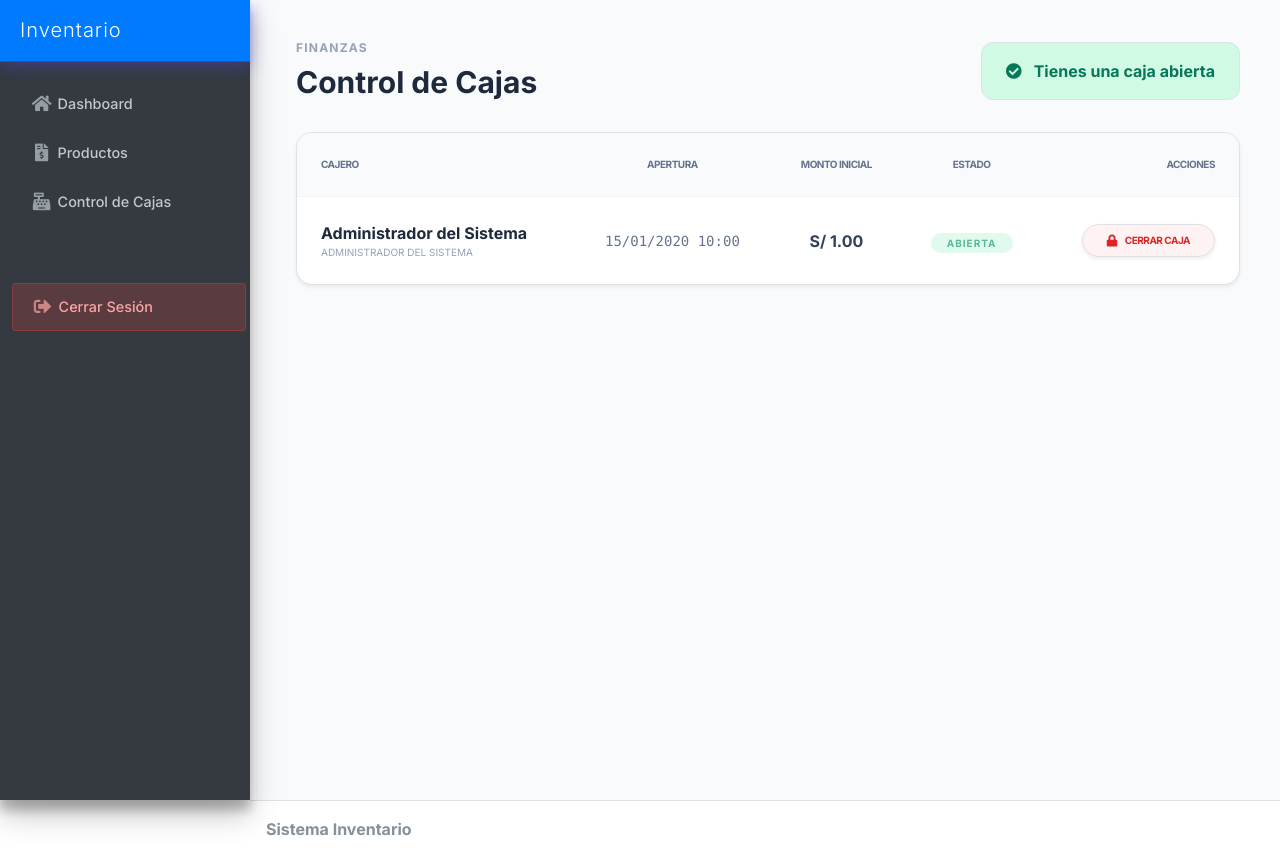
After one commit to Jhorxd/minimarket, a CodeIgniter app: page /minimarket/caja in a window 1280 px wide. The commit adds this page. Run offline with CodeIgniter, Linux system fonts and the light colour scheme; a user stored in the database is signed in; data comes from the database, SQL or seed files in the repository; tables that the repository leaves empty hold one stand-in row (values such as "Sample post"); some libraries are stand-ins or nearby versions.

Commit message:
Vistas para caja cierre

```diff
--- /dev/null
+++ b/application/controllers/Caja.php
@@ -0,0 +1,65 @@
+<?php
+defined('BASEPATH') OR exit('No direct script access allowed');
+
+class Caja extends CI_Controller {
+
+    public function __construct() {
+        parent::__construct();
+        if (!$this->session->userdata('id')) redirect('login');
+        $this->load->model('Caja_model');
+    }
+
+    public function index() {
+        $id_sucursal = $this->session->userdata('id_sucursal');
+
+        $data['cajas'] = $this->Caja_model->get_historial_cajas($id_sucursal);
+        $data['caja_activa'] = $this->Caja_model->get_caja_abierta($this->session->userdata('id'), $id_sucursal);
+
+        // Traer usuarios de la sucursal para el modal
+        $this->db->where('id_sucursal', $id_sucursal);
+        $this->db->where('estado', 1);
+        $data['usuarios_sucursal'] = $this->db->get('usuarios')->result();
+
+        $this->load->view('layouts/header');
+        $this->load->view('layouts/sidebar');
+        $this->load->view('caja/index', $data);
+        $this->load->view('layouts/footer');
+    }
+
+    public function abrir() {
+        // Vista del formulario de apertura
+        $this->load->view('layouts/header');
+        $this->load->view('layouts/sidebar');
+        $this->load->view('caja/apertura');
+        $this->load->view('layouts/footer');
+    }
+
+    public function guardar_apertura() {
+        $data = [
+            'id_sucursal'    => $this->session->userdata('id_sucursal'),
+            'id_usuario'     => $this->session->userdata('id'),
+            'monto_apertura' => $this->input->post('monto_apertura'),
+            'fecha_apertura' => date('Y-m-d H:i:s'),
+            'estado'         => 'Abierta'
+        ];
+
+        $id = $this->Caja_model->insertar($data);
+        $this->session->set_userdata('id_caja', $id);
+        redirect('caja');
+    }
+
+    public function cerrar($id) {
+        // Aquí luego sumaremos las ventas reales para comparar
+        $monto_cierre = $this->input->post('monto_cierre') ?? 0;
+
+        $data = [
+            'monto_cierre' => $monto_cierre,
+            'fecha_cierre' => date('Y-m-d H:i:s'),
+            'estado'       => 'Cerrada'
+        ];
+
+        $this->Caja_model->actualizar($id, $data);
+        $this->session->unset_userdata('id_caja');
+        redirect('caja');
+    }
+}
--- /dev/null
+++ b/application/models/Caja_model.php
@@ -0,0 +1,30 @@
+<?php
+class Caja_model extends CI_Model {
+
+    public function get_historial_cajas($id_sucursal) {
+        $this->db->select('c.*, u.nombre as cajero');
+        $this->db->from('cajas c');
+        $this->db->join('usuarios u', 'c.id_usuario = u.id');
+        $this->db->where('c.id_sucursal', $id_sucursal);
+        $this->db->order_by('c.id', 'DESC');
+        return $this->db->get()->result();
+    }
+
+    public function get_caja_abierta($id_usuario, $id_sucursal) {
+        return $this->db->get_where('cajas', [
+            'id_usuario'  => $id_usuario,
+            'id_sucursal' => $id_sucursal,
+            'estado'      => 'Abierta'
+        ])->row();
+    }
+
+    public function insertar($data) {
+        $this->db->insert('cajas', $data);
+        return $this->db->insert_id();
+    }
+
+    public function actualizar($id, $data) {
+        $this->db->where('id', $id);
+        return $this->db->update('cajas', $data);
+    }
+}
--- /dev/null
+++ b/application/views/caja/index.php
@@ -0,0 +1,171 @@
+<style>
+    [x-cloak] { display: none !important; }
+</style>
+<script src="https://cdn.jsdelivr.net/npm/alpinejs@3.x.x/dist/cdn.min.js" defer></script>
+<div class="md:ml-64 min-h-screen bg-slate-50 p-6 lg:p-10" x-data="{ openModal: false, openModalCierre: false }">
+
+    <header class="flex flex-col md:flex-row justify-between items-end mb-8 gap-4">
+        <div>
+            <nav class="text-xs font-bold text-slate-400 uppercase tracking-widest mb-2">Finanzas</nav>
+            <h1 class="text-3xl font-black text-slate-800">Control de Cajas</h1>
+        </div>
+
+        <?php if(!$caja_activa): ?>
+        <button @click="openModal = true" class="px-6 py-3 bg-blue-600 hover:bg-blue-700 text-white rounded-xl font-bold shadow-lg shadow-blue-100 transition-all">
+            <i class="fas fa-unlock-alt mr-2"></i> Aperturar Nueva Caja
+        </button>
+        <?php else: ?>
+        <div class="px-6 py-3 bg-emerald-100 text-emerald-700 rounded-xl font-bold border border-emerald-200">
+            <i class="fas fa-check-circle mr-2"></i> Tienes una caja abierta
+        </div>
+        <?php endif; ?>
+    </header>
+
+    <div class="bg-white rounded-2xl border border-slate-200 shadow-sm overflow-hidden">
+        <table class="w-full text-left">
+            <thead>
+                <tr class="bg-slate-50 text-slate-500 text-[10px] uppercase font-black tracking-tighter border-b border-slate-100">
+                    <th class="px-6 py-4">Cajero</th>
+                    <th class="px-6 py-4 text-center">Apertura</th>
+                    <th class="px-6 py-4 text-center text-nowrap">Monto Inicial</th>
+                    <th class="px-6 py-4 text-center">Estado</th>
+                    <th class="px-6 py-4 text-right">Acciones</th>
+                </tr>
+            </thead>
+            <tbody class="divide-y divide-slate-100">
+                <?php foreach($cajas as $c): ?>
+                <tr class="hover:bg-slate-50 transition-colors">
+                    <td class="px-6 py-4">
+                        <div class="font-bold text-slate-800"><?= $c->cajero ?></div>
+                        <div class="text-[10px] text-slate-400 uppercase"><?= $this->session->userdata('sucursal_nombre') ?></div>
+                    </td>
+                    <td class="px-6 py-4 text-center text-sm text-slate-500 font-mono">
+                        <?= date('d/m/Y H:i', strtotime($c->fecha_apertura)) ?>
+                    </td>
+                    <td class="px-6 py-4 text-center font-bold text-slate-700">
+                        S/ <?= number_format($c->monto_apertura, 2) ?>
+                    </td>
+                    <td class="px-6 py-4 text-center">
+                        <?php if($c->estado == 'Abierta'): ?>
+                            <span class="px-3 py-1 bg-emerald-100 text-emerald-600 rounded-full text-[10px] font-black uppercase tracking-widest animate-pulse">Abierta</span>
+                        <?php else: ?>
+                            <span class="px-3 py-1 bg-slate-100 text-slate-400 rounded-full text-[10px] font-black uppercase tracking-widest">Cerrada</span>
+                        <?php endif; ?>
+                    </td>
+                    <td class="px-6 py-4 text-right">
+                        <?php if($c->estado == 'Abierta' && $c->id_usuario == $this->session->userdata('id')): ?>
+                            <button @click="openModalCierre = true"
+                                    type="button"
+                                    class="inline-flex items-center gap-2 px-4 py-2 bg-red-50 text-red-600 border border-red-100 rounded-full text-[10px] font-black uppercase tracking-tighter hover:bg-red-600 hover:text-white transition-all shadow-sm active:scale-95">
+                                <i class="fas fa-lock text-[12px]"></i>
+                                Cerrar Caja
+                            </button>
+                        <?php elseif($c->estado == 'Cerrada'): ?>
+                            <button class="p-2 text-slate-400 hover:text-blue-600 transition-colors">
+                                <i class="fas fa-print"></i>
+                            </button>
+                        <?php endif; ?>
+                    </td>
+                </tr>
+                <?php endforeach; ?>
+            </tbody>
+        </table>
+    </div>
+
+    <div x-show="openModal" class="fixed inset-0 z-50 flex items-center justify-center p-4 bg-slate-900/60 backdrop-blur-sm" x-cloak x-transition>
+        <div @click.away="openModal = false" class="bg-white w-full max-w-md rounded-3xl shadow-2xl overflow-hidden transform transition-all">
+            <div class="bg-slate-900 p-6 text-center text-white">
+                <h3 class="text-xl font-black italic uppercase tracking-tighter">Aperturar Caja</h3>
+                <p class="text-slate-400 text-xs mt-1 uppercase font-bold"><?= $this->session->userdata('sucursal_nombre') ?></p>
+            </div>
+
+            <form action="<?= base_url('caja/guardar_apertura') ?>" method="POST" class="p-8 space-y-5">
+
+                <div class="space-y-2">
+                    <label class="text-[10px] font-black text-slate-400 uppercase tracking-widest">Asignar Cajero</label>
+                    <select name="id_usuario" required class="w-full px-4 py-3 bg-slate-50 border border-slate-200 rounded-xl focus:ring-4 focus:ring-blue-500/10 outline-none transition-all font-bold text-slate-700">
+                        <?php foreach($usuarios_sucursal as $u): ?>
+                            <option value="<?= $u->id ?>" <?= ($u->id == $this->session->userdata('id')) ? 'selected' : '' ?>>
+                                <?= $u->nombre ?> (<?= ucfirst($u->rol) ?>)
+                            </option>
+                        <?php endforeach; ?>
+                    </select>
+                </div>
+
+                <div class="space-y-2">
+                    <label class="text-[10px] font-black text-slate-400 uppercase tracking-widest">Monto Inicial (Efectivo)</label>
+                    <div class="relative">
+                        <span class="absolute left-4 top-1/2 -translate-y-1/2 font-black text-slate-300">S/</span>
+                        <input type="number" name="monto_apertura" step="0.01" required placeholder="0.00"
+                            class="w-full pl-10 pr-4 py-4 bg-slate-50 border border-slate-200 rounded-2xl focus:ring-4 focus:ring-blue-500/10 outline-none transition-all text-2xl font-black text-slate-800">
+                    </div>
+                </div>
+
+                <div class="flex gap-3 pt-2">
+                    <button type="button" @click="openModal = false" class="flex-1 py-4 bg-slate-100 text-slate-500 rounded-2xl font-bold uppercase text-xs hover:bg-slate-200 transition-all">
+                        Cancelar
+                    </button>
+                    <button type="submit" class="flex-[2] py-4 bg-blue-600 text-white rounded-2xl font-black uppercase text-xs shadow-lg shadow-blue-200 hover:bg-blue-700 transition-all">
+                        Confirmar Apertura
+                    </button>
+                </div>
+            </form>
+        </div>
+    </div>
+
+
+    <div x-show="openModalCierre"
+        class="fixed inset-0 z-[1000] flex items-center justify-center p-4 bg-slate-900/80 backdrop-blur-md"
+        x-cloak
+        x-transition:enter="transition ease-out duration-300"
+        x-transition:enter-start="opacity-0 scale-95"
+        x-transition:enter-end="opacity-100 scale-100">
+
+        <div @click.away="openModalCierre = false"
+            class="bg-white w-full max-w-md rounded-[2.5rem] shadow-2xl overflow-hidden border border-slate-100">
+
+            <div class="bg-red-600 p-8 text-center text-white relative">
+                <div class="absolute -bottom-6 left-1/2 -translate-x-1/2 w-12 h-12 bg-white rounded-2xl shadow-lg flex items-center justify-center text-red-600">
+                    <i class="fas fa-sign-out-alt text-xl"></i>
+                </div>
+                <h3 class="text-2xl font-black italic uppercase tracking-tighter">Finalizar Turno</h3>
+                <p class="text-red-100 text-xs font-bold uppercase tracking-widest mt-1 opacity-80">Cierre de Caja Operativo</p>
+            </div>
+
+            <form action="<?= base_url('caja/cerrar/'.$caja_activa->id) ?>" method="POST" class="p-10 pt-12 space-y-6">
+
+                <div class="bg-slate-50 p-4 rounded-2xl border border-dashed border-slate-200 mb-4 text-center">
+                    <span class="text-[10px] font-black text-slate-400 uppercase block mb-1 tracking-widest">Iniciaste con</span>
+                    <span class="text-xl font-black text-slate-700 font-mono">S/ <?= number_format($caja_activa->monto_apertura ?? 0, 2) ?></span>
+                </div>
+
+                <div class="space-y-2">
+                    <label class="text-[10px] font-black text-slate-500 uppercase tracking-widest ml-1">Total Calculado por Sistema</label>
+                    <div class="relative">
+                        <span class="absolute left-5 top-1/2 -translate-y-1/2 font-black text-slate-400">S/</span>
+                        <input type="number"
+                            name="monto_cierre"
+                            id="monto_cierre"
+                            value="<?= number_format(($caja_activa->monto_apertura ?? 0) + ($caja_activa->ventas_totales ?? 0), 2, '.', '') ?>"
+                            readonly
+                            class="w-full pl-12 pr-6 py-5 bg-slate-100 border-2 border-slate-200 rounded-3xl cursor-not-allowed outline-none text-3xl font-black text-slate-500"
+                            placeholder="0.00">
+                    </div>
+                    <p class="text-[9px] text-blue-500 font-bold text-center px-4 leading-relaxed uppercase tracking-tighter">
+                        <i class="fas fa-info-circle mr-1"></i> Este monto se calcula automáticamente sumando el fondo inicial y las ventas.
+                    </p>
+                </div>
+
+                <div class="grid grid-cols-1 gap-3 pt-4">
+                    <button type="submit" class="w-full py-5 bg-slate-900 text-white rounded-3xl font-black uppercase text-xs tracking-[0.2em] shadow-xl shadow-slate-200 hover:bg-red-600 transition-all transform active:scale-95">
+                        Confirmar Arqueo y Cerrar
+                    </button>
+                    <button type="button" @click="openModalCierre = false" class="w-full py-3 text-slate-400 font-bold uppercase text-[10px] tracking-widest hover:text-slate-600 transition-all">
+                        Seguir Vendiendo
+                    </button>
+                </div>
+            </form>
+        </div>
+    </div>
+
+</div>
--- a/application/views/layouts/sidebar.php
+++ b/application/views/layouts/sidebar.php
@@ -201,6 +201,13 @@ p {
         </a>
     </li>
 
+    <li class="nav-item">
+        <a href="<?= base_url('caja') ?>" class="nav-link">
+            <i class="nav-icon fas fa-cash-register"></i>
+            <p>Control de Cajas</p>
+        </a>
+    </li>
+
 <?php endif; ?>
 
 <?php if ($this->session->userdata('rol') == 'vendedor'): ?>
```
